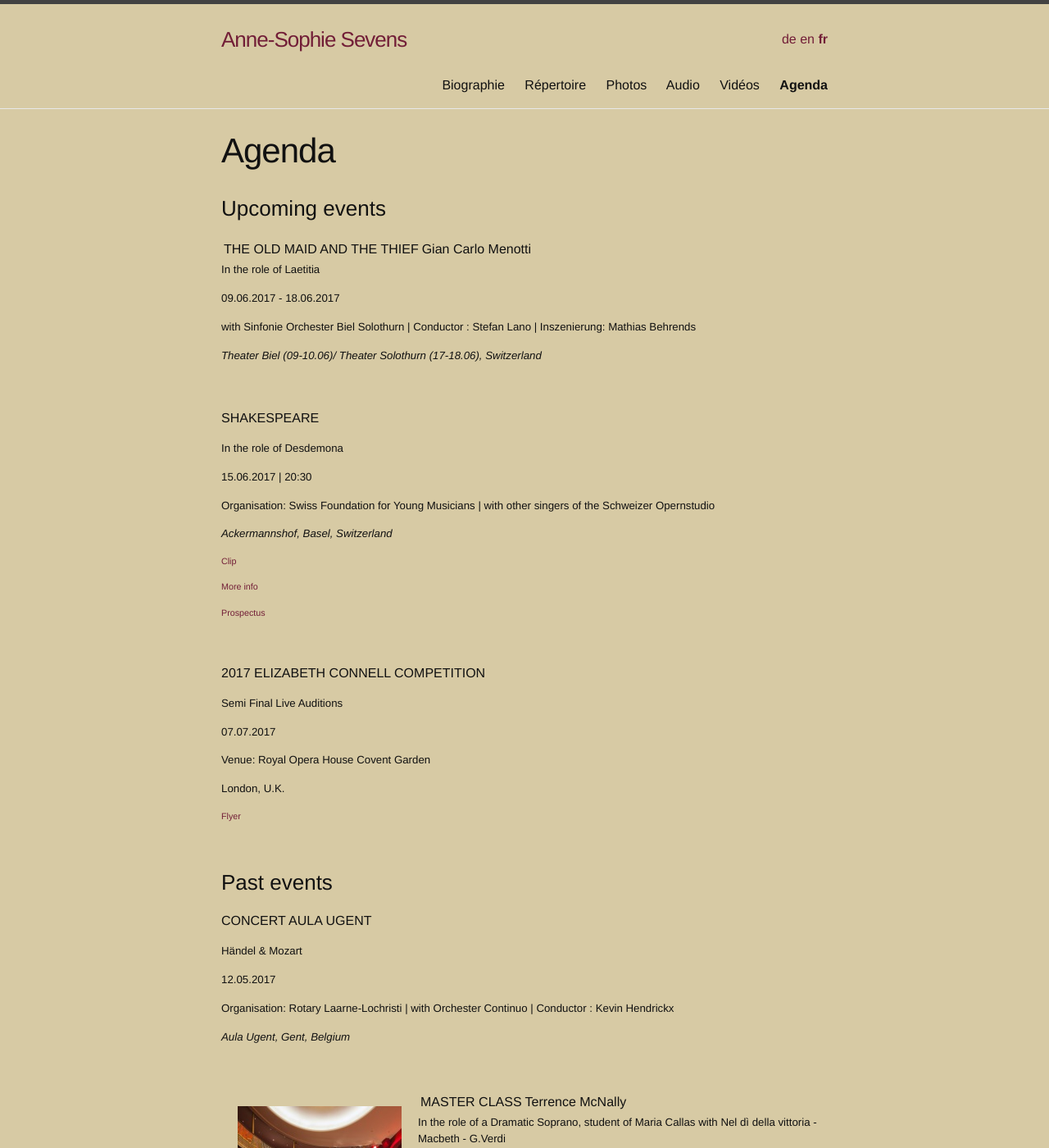
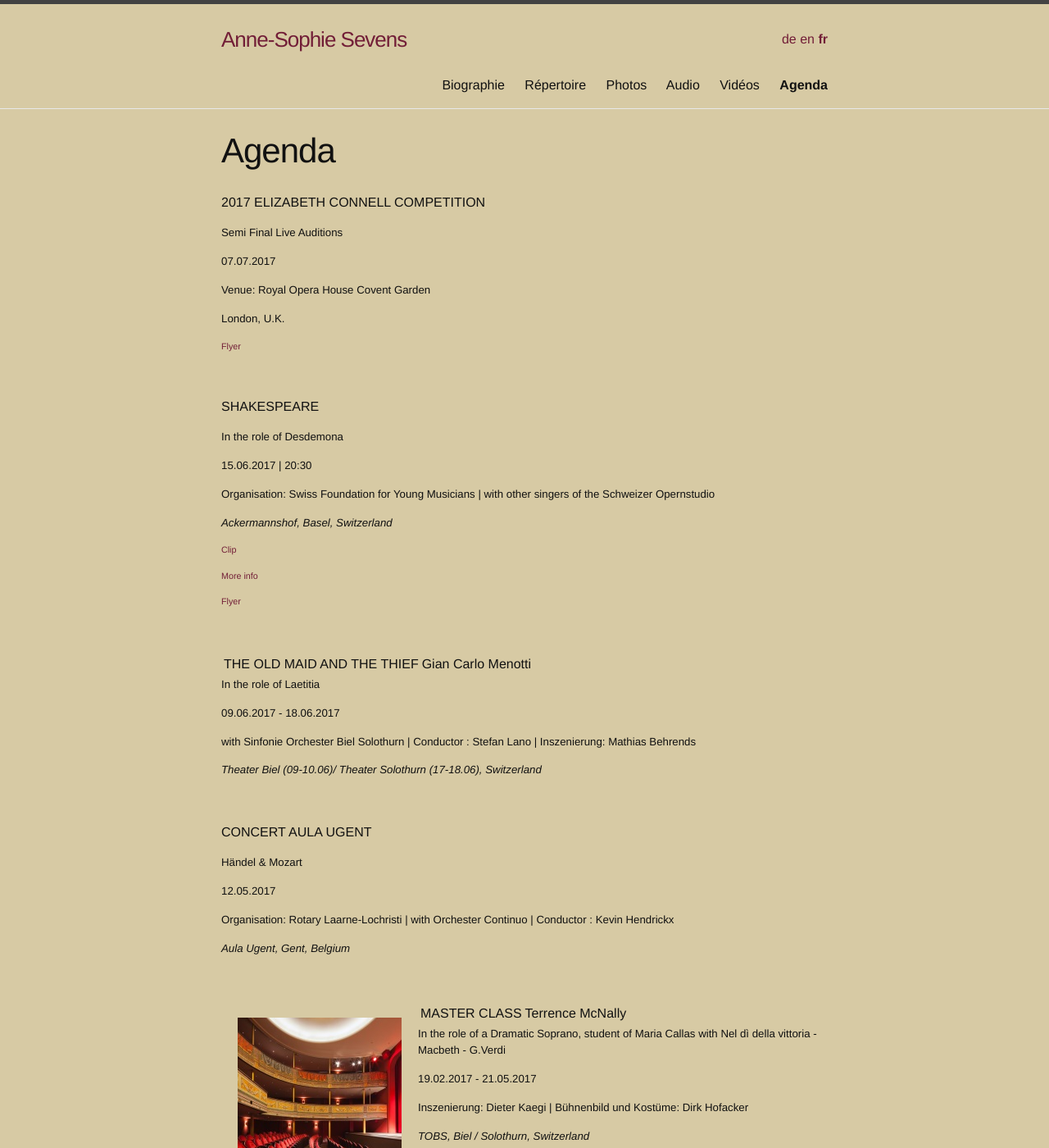
Before and after one commit to annesophie-sevens/annesophie-sevens.github.io, a Jekyll site: the page built from agenda-fr.md, in a window 1280 px wide and 1400 px high. Shown: the whole window at 82% size. Built offline with Jekyll 4.4.1, drawn with Linux system fonts in a browser that asks for light colours; some of the changed lines change nothing that is shown.

Commit message:
Update agenda-fr.md

```diff
--- a/agenda-fr.md
+++ b/agenda-fr.md
@@ -6,20 +6,19 @@ ref: agenda
 lang: fr
 ---
 
-### Upcoming events
+2017 ELIZABETH CONNELL COMPETITION
 
-THE OLD MAID AND THE THIEF | Gian Carlo Menotti
+##### Semi Final Live Auditions
 
-##### In the role of Laetitia
+##### 07.07.2017
 
-##### 09.06.2017 - 18.06.2017
+##### Venue: Royal Opera House Covent Garden
 
-##### with Sinfonie Orchester Biel Solothurn | Conductor : Stefan Lano | Inszenierung: Mathias Behrends
+##### London, U.K.
 
-##### _Theater Biel (09-10.06)/ Theater Solothurn (17-18.06), Switzerland_
+###### <a href="assets/flyer.jpg">Flyer</a>
 
 &nbsp;
-
 
 SHAKESPEARE
 
@@ -35,25 +34,21 @@ SHAKESPEARE
 
 ###### <a href="https://www.foryoungmusicians.ch/upcoming-events" target="_blank">More info</a>
 
-###### <a href="assets/flyer.pdf" target="_blank">Prospectus</a>
+###### <a href="assets/flyer.pdf" target="_blank">Flyer</a>
 
 &nbsp;
 
-2017 ELIZABETH CONNELL COMPETITION
+THE OLD MAID AND THE THIEF | Gian Carlo Menotti
 
-##### Semi Final Live Auditions
+##### In the role of Laetitia
 
-##### 07.07.2017
+##### 09.06.2017 - 18.06.2017
 
-##### Venue: Royal Opera House Covent Garden
+##### with Sinfonie Orchester Biel Solothurn | Conductor : Stefan Lano | Inszenierung: Mathias Behrends
 
-##### London, U.K.
-
-###### <a href="assets/flyer.jpg">Flyer</a>
+##### _Theater Biel (09-10.06)/ Theater Solothurn (17-18.06), Switzerland_
 
 &nbsp;
-
-### Past events
 
 CONCERT AULA UGENT
 
@@ -67,7 +62,6 @@ CONCERT AULA UGENT
 
 &nbsp;
 
-
 <img style="float: left; padding: 20px" src="/assets/event4.jpg">
 
 MASTER CLASS | Terrence McNally
@@ -79,6 +73,8 @@ MASTER CLASS | Terrence McNally
 ##### Inszenierung: Dieter Kaegi | Bühnenbild und Kostüme: Dirk Hofacker
 
 ##### _TOBS, Biel / Solothurn, Switzerland_
+
+&nbsp;
 
 &nbsp;
 
```
